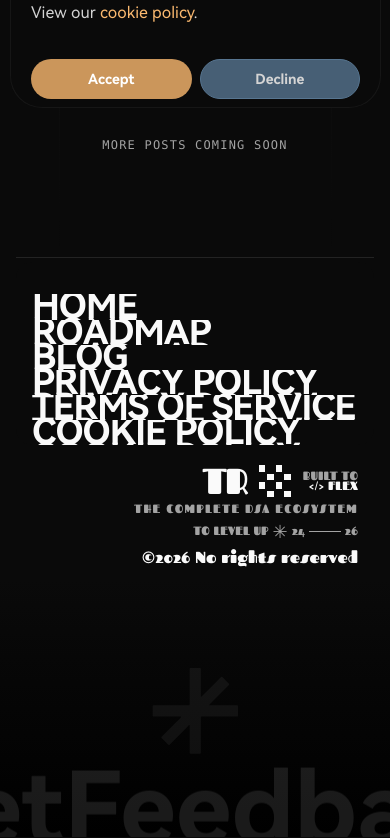
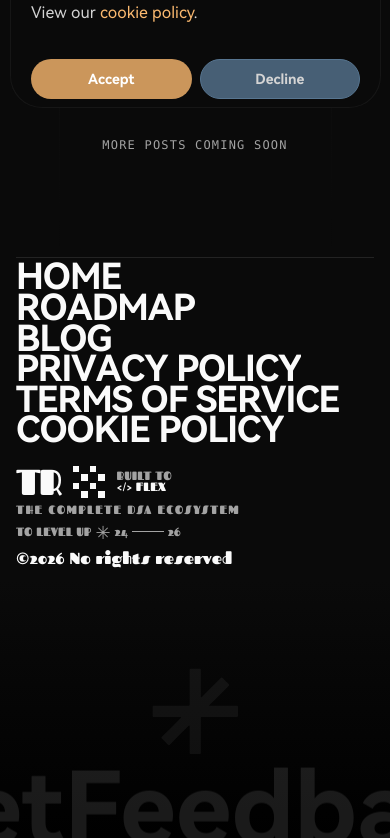
Before and after one commit to SWAMINATHAN-A/leetfeedback-webs-public, a React (Vite) app in the folder website/: page /blog in a window 390 px wide. Shown: the part 720-1558 px from the top of the page. Built offline with nearby package versions, Linux system fonts and the light colour scheme; a web font is replaced by a local one.

Commit message:
Fix footer component on mobile
Signed-off-by: ca5 <catinice@outlook.com>

Change-Id: I84e8fd84cce3d8f3a566660d0b420011d989fd5a

```diff
--- a/website/src/components/Footer.tsx
+++ b/website/src/components/Footer.tsx
@@ -1,5 +1,6 @@
 import React, { useRef, useEffect, useState } from "react";
-import { Skiper58 } from "./ui/skiper-ui/skiper58";
+import { NavigatingLink } from "./NavigatingLink";
+import LetterSwapForward from "./ui/LetterSwapForward";
 import { ChromaText } from "./ui/textRenderAppear";
 
 // Wrapper component that triggers ChromaText animation when visible (animates once, stays visible)
@@ -60,12 +61,35 @@ const Footer: React.FC = () => {
           {/* Footer Content - navigation on left, copyright right */}
           <div className="flex flex-col md:flex-row md:items-center md:justify-between gap-4">
             {/* Skiper58 Footer Component - constrained width so it doesn't stretch */}
-            <div className="shrink-0 max-w-[520px] w-full md:w-auto">
-              <Skiper58 />
+            {/* Navigation Links - previously Skiper58 */}
+            {/* Navigation Links - previously Skiper58 */}
+            <div className="shrink-0 max-w-[520px] w-full md:w-auto md:pt-8">
+              <ul className="flex flex-col gap-0 items-start">
+                {[
+                  { name: "Home", href: "/" },
+                  { name: "Roadmap", href: "/roadmap" },
+                  { name: "Blog", href: "/blog" },
+                  { name: "Privacy Policy", href: "/privacy" },
+                  { name: "Terms of Service", href: "/terms" },
+                  { name: "Cookie Policy", href: "/cookies" },
+                ].map((item, index) => (
+                  <li key={index} className="relative flex cursor-pointer flex-col items-start overflow-visible">
+                    <NavigatingLink to={item.href} className="relative flex items-start">
+                      <LetterSwapForward
+                        label={item.name.toUpperCase()}
+                        className="text-4xl font-extrabold uppercase leading-[0.85] tracking-[-0.03em] transition-colors lg:text-5xl"
+                        staggerDuration={0.03}
+                        staggerFrom="first"
+                        reverse={false}
+                      />
+                    </NavigatingLink>
+                  </li>
+                ))}
+              </ul>
             </div>
 
             {/* Stylized Typography Section */}
-            <div className="w-full md:w-auto flex flex-col items-end gap-0.1 pr-4 md:pr-8">
+            <div className="w-full md:w-auto flex flex-col items-start md:items-end gap-0.1 pr-4 md:pr-8">
               {/* Main Logo Area */}
               <div className="flex items-center gap-3">
                 {/* Large TR letters */}
@@ -77,7 +101,7 @@ const Footer: React.FC = () => {
                   ))}
                 </div>
                 {/* Built to text */}
-                <div className="text-xs md:text-sm font-mono text-muted-foreground leading-[0.9] text-right" style={{ fontFamily: "'Fascinate', cursive" }}>
+                <div className="text-xs md:text-sm font-mono text-muted-foreground leading-[0.9] text-left md:text-right" style={{ fontFamily: "'Fascinate', cursive" }}>
                   <div>BUILT TO</div>
                   <div className="text-foreground">&lt;/&gt; FLEX</div>
                 </div>
--- a/website/src/components/ui/skiper-ui/skiper58.tsx
+++ /dev/null
@@ -1,61 +0,0 @@
-"use client";
-
-import React from "react";
-import { NavigatingLink } from "@/components/NavigatingLink";
-import LetterSwapForward from "@/components/ui/LetterSwapForward";
-
-const navigationItems = [
-  {
-    name: "Home",
-    href: "/",
-    description: "[0]",
-  },
-  {
-    name: "Roadmap",
-    href: "/roadmap",
-    description: "[1]",
-  },
-  {
-    name: "Blog",
-    href: "/blog",
-    description: "[2]",
-  },
-  {
-    name: "Privacy Policy",
-    href: "/privacy",
-    description: "[3]",
-  },
-  {
-    name: "Terms of Service",
-    href: "/terms",
-    description: "[4]",
-  },
-  {
-    name: "Cookie Policy",
-    href: "/cookies",
-    description: "[5]",
-  },
-];
-
-export const Skiper58 = () => {
-  return (
-    <ul className="bs flex min-h-full w-full flex-1 flex-col items-start justify-start gap-0 rounded-2xl px-4 pt-8 pb-0 bg-card">
-      {navigationItems.map((item, index) => (
-        <li
-          className="relative flex cursor-pointer flex-col items-start overflow-visible"
-          key={index}
-        >
-          <NavigatingLink to={item.href} className="relative flex items-start">
-            <LetterSwapForward
-              label={item.name.toUpperCase()}
-              className="text-4xl font-extrabold uppercase leading-[0.7] tracking-[-0.03em] transition-colors lg:text-5xl"
-              staggerDuration={0.03}
-              staggerFrom="first"
-              reverse={false}
-            />
-          </NavigatingLink>
-        </li>
-      ))}
-    </ul>
-  );
-};
```
